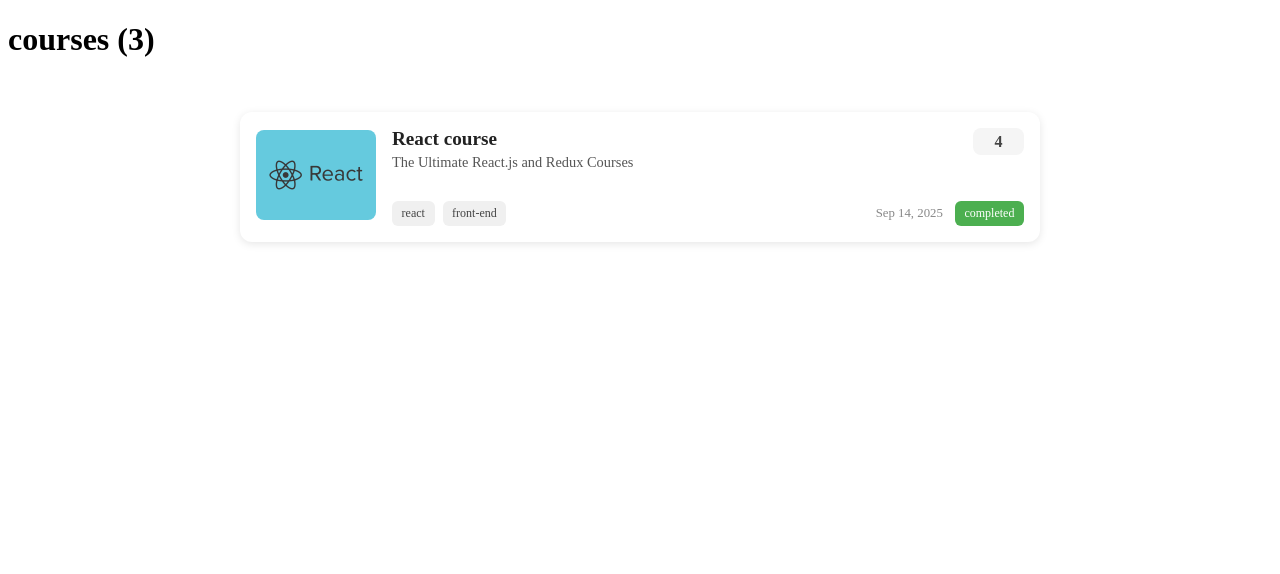
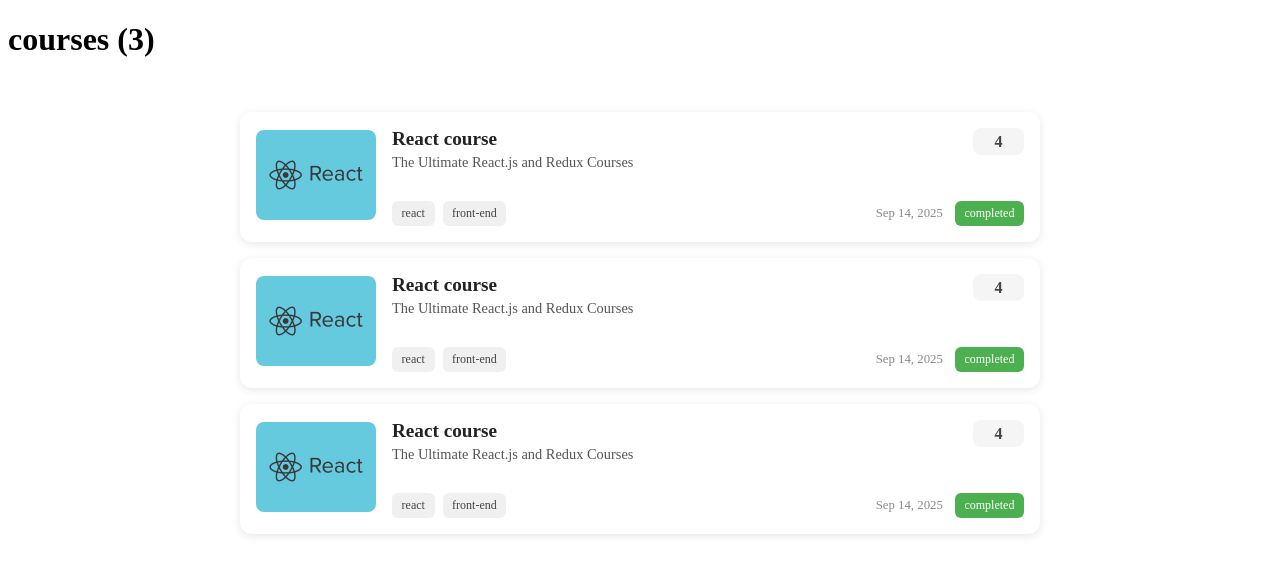
Before and after one commit to saeedd1994/react-installation, a React (Vite) app: page / in a window 1280 px wide. Shown: the top 574 px of the page. Built offline with nearby package versions, Linux system fonts and the light colour scheme.

Commit message:
adding some changes in react app¬

```diff
--- a/src/App.css
+++ b/src/App.css
@@ -0,0 +1,105 @@
+/* course-list.css */
+
+.course-list {
+  display: flex;
+  flex-direction: column;
+  gap: 1rem;
+  padding: 2rem;
+  max-width: 800px;
+  margin: 0 auto;
+}
+
+.course-item {
+  display: flex;
+  background: #fff;
+  border-radius: 12px;
+  box-shadow: 0 2px 8px rgba(0,0,0,0.1);
+  overflow: hidden;
+  padding: 1rem;
+  align-items: center;
+}
+
+.course-item__image img {
+  width: 120px;
+  height: 90px;
+  object-fit: cover;
+  border-radius: 8px;
+}
+
+.course-item__detail {
+  flex: 1;
+  margin-left: 1rem;
+  display: flex;
+  flex-direction: column;
+  justify-content: space-between;
+}
+
+.course-item__body {
+  display: flex;
+  justify-content: space-between;
+  align-items: flex-start;
+}
+
+.title {
+  font-size: 1.2rem;
+  font-weight: 700;
+  margin: 0;
+  color: #222;
+}
+
+.desc {
+  font-size: 0.9rem;
+  color: #555;
+  margin-top: 0.25rem;
+}
+
+.rate {
+  font-size: 1rem;
+  font-weight: bold;
+  color: #444;
+  background: #f5f5f5;
+  padding: 0.3rem 0.6rem;
+  border-radius: 8px;
+  min-width: 32px;
+  text-align: center;
+}
+
+.course-item__footer {
+  display: flex;
+  justify-content: space-between;
+  align-items: center;
+  margin-top: 1rem;
+}
+
+.tags {
+  display: flex;
+  gap: 0.5rem;
+}
+
+.badge {
+  font-size: 0.75rem;
+  padding: 0.3rem 0.6rem;
+  border-radius: 6px;
+  font-weight: 500;
+}
+
+.badge--secondary {
+  background-color: #f0f0f0;
+  color: #444;
+}
+
+.badge--primary {
+  background-color: #4CAF50;
+  color: white;
+}
+
+.captions {
+  display: flex;
+  align-items: center;
+  gap: 0.75rem;
+}
+
+.date {
+  font-size: 0.8rem;
+  color: #888;
+}
--- a/src/App.jsx
+++ b/src/App.jsx
@@ -1,4 +1,6 @@
-import CourseList from "./components/CourseList/CourseList"
+import CourseList from "./components/CourseList"
+import './App.css'
+
 
 function App(){
   return(
--- a/src/components/CourseList/CourseList.jsx
+++ b/src/components/CourseCard.jsx
@@ -1,11 +1,8 @@
-import './CourseList.css'
-
-function CourseList(){
+function CourseCard() {
     return(
-        <div className="course-list">
         <div className="course-item">
           <div className="course-item__image">
-            <img src="../../../public/img1.jpg" alt="Course" />
+            <img src="../../public/img1.jpg" alt="Course" />
           </div>
           <div className="course-item__detail">
             <div className="course-item__body">
@@ -31,8 +28,7 @@ function CourseList(){
             </div>
           </div>
         </div>
-      </div>
     )
 }
 
-export default CourseList
+export default CourseCard
--- /dev/null
+++ b/src/components/CourseList.jsx
@@ -0,0 +1,52 @@
+import CourseCard from "./CourseCard"
+
+const courses = [
+    {
+        id: 1,
+        title: 'react',
+        desc: 'this is a ultimate react course',
+        imgUrl: '/img1.jpg',
+        rate: 4.8,
+        tags: ['front', 'edu'],
+        start: '2023-07-01T20:46:30.615Z',
+        status: 'completed'
+    },
+    {
+        id: 2,
+        title: 'Angular',
+        desc: 'this is a ultimate angular course',
+        imgUrl: '/img2.jpg',
+        rate: 4.2,
+        tags: ['front', 'edu'],
+        start: '2023-04-01T20:46:30.615Z',
+        status: 'completed'
+    },
+    {
+        id: 3,
+        title: 'JavaScript',
+        desc: 'this is a ultimate js course',
+        imgUrl: '/img3.jpg',
+        rate: 4,
+        tags: ['front', 'edu'],
+        start: '2023-03-01T20:46:30.615Z',
+        status: '   upcoming'
+    }
+]
+
+
+function CourseList() {
+    return (
+        <div className="course-list">
+            {
+                courses.map((course)=>{
+                    return (
+                        <CourseCard key = {course.id}/>
+                    )
+                })
+            }
+
+        </div>
+    )
+}
+
+export default CourseList
--- a/src/components/CourseList/CourseList.css
+++ /dev/null
@@ -1,105 +0,0 @@
-/* course-list.css */
-
-.course-list {
-  display: flex;
-  flex-direction: column;
-  gap: 1rem;
-  padding: 2rem;
-  max-width: 800px;
-  margin: 0 auto;
-}
-
-.course-item {
-  display: flex;
-  background: #fff;
-  border-radius: 12px;
-  box-shadow: 0 2px 8px rgba(0,0,0,0.1);
-  overflow: hidden;
-  padding: 1rem;
-  align-items: center;
-}
-
-.course-item__image img {
-  width: 120px;
-  height: 90px;
-  object-fit: cover;
-  border-radius: 8px;
-}
-
-.course-item__detail {
-  flex: 1;
-  margin-left: 1rem;
-  display: flex;
-  flex-direction: column;
-  justify-content: space-between;
-}
-
-.course-item__body {
-  display: flex;
-  justify-content: space-between;
-  align-items: flex-start;
-}
-
-.title {
-  font-size: 1.2rem;
-  font-weight: 700;
-  margin: 0;
-  color: #222;
-}
-
-.desc {
-  font-size: 0.9rem;
-  color: #555;
-  margin-top: 0.25rem;
-}
-
-.rate {
-  font-size: 1rem;
-  font-weight: bold;
-  color: #444;
-  background: #f5f5f5;
-  padding: 0.3rem 0.6rem;
-  border-radius: 8px;
-  min-width: 32px;
-  text-align: center;
-}
-
-.course-item__footer {
-  display: flex;
-  justify-content: space-between;
-  align-items: center;
-  margin-top: 1rem;
-}
-
-.tags {
-  display: flex;
-  gap: 0.5rem;
-}
-
-.badge {
-  font-size: 0.75rem;
-  padding: 0.3rem 0.6rem;
-  border-radius: 6px;
-  font-weight: 500;
-}
-
-.badge--secondary {
-  background-color: #f0f0f0;
-  color: #444;
-}
-
-.badge--primary {
-  background-color: #4CAF50;
-  color: white;
-}
-
-.captions {
-  display: flex;
-  align-items: center;
-  gap: 0.75rem;
-}
-
-.date {
-  font-size: 0.8rem;
-  color: #888;
-}
```
